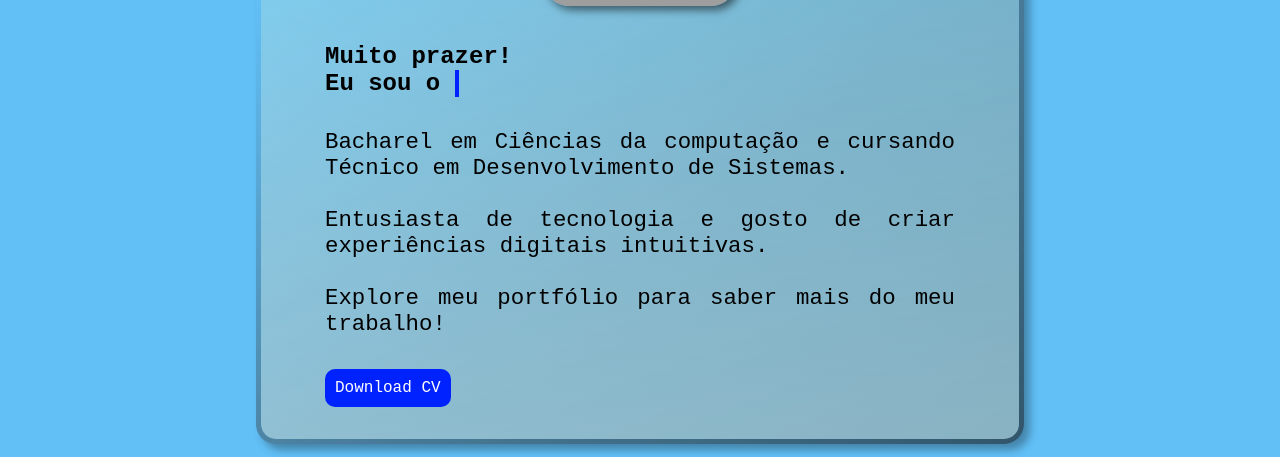
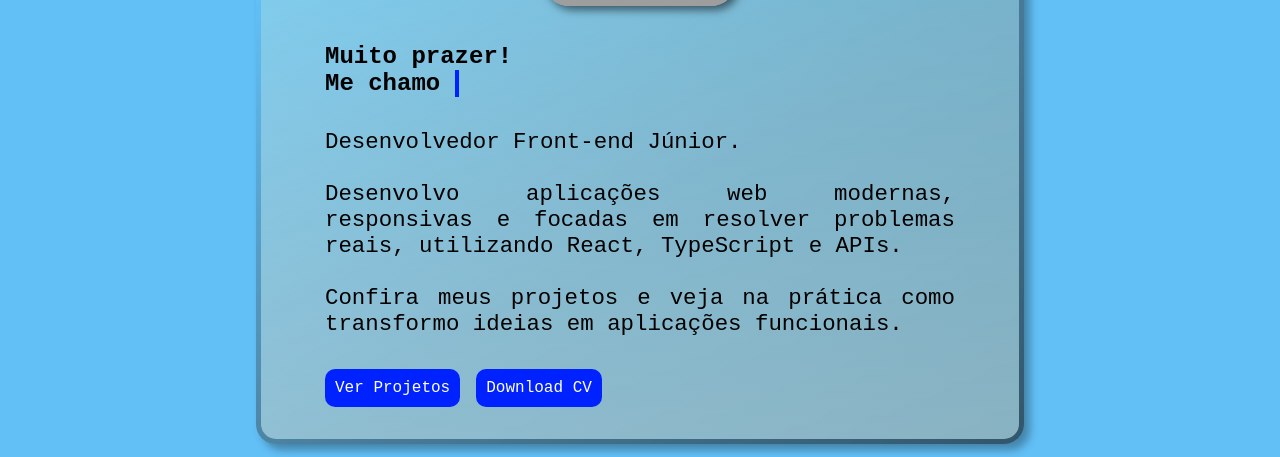
Before and after one commit to Emmanuelf21/meu-portfolio, a React (Vite) app: page / in a window 1280 px wide. Shown: the part 336-793 px from the top of the page. Built offline with nearby package versions, Linux system fonts and the light colour scheme; grey boxes are pictures that could not be loaded.

Commit message:
alteração na home

```diff
--- a/src/pages/Home.jsx
+++ b/src/pages/Home.jsx
@@ -1,6 +1,6 @@
 import React from 'react'
 import Foto from '../assets/images/Emmanuel_Franco_Desenvolvedor_Frontend.jpeg'
-import {Link} from 'react-router-dom';
+import { Link } from 'react-router-dom';
 
 import './home.css'
 
@@ -9,21 +9,24 @@ const Home = () => {
     <div className="container-home">
       <div className="home-sobre">
         <h2>
-          Muito prazer!<br/>
-          <span><p>Eu sou o</p> <p className='texto-azul text2'>Emmanuel Franco!</p></span>
+          Muito prazer!<br />
+          <span><p>Me chamo</p> <p className='texto-azul text2'>Emmanuel Franco!</p></span>
         </h2>
         <p>
-          Bacharel em Ciências da computação e cursando Técnico em Desenvolvimento de Sistemas.
-          <br/>
-          <br/>
-          Entusiasta de tecnologia e gosto de criar experiências digitais intuitivas.
-          <br/>
-          <br/>
-          Explore meu portfólio para saber mais do meu trabalho!
+          Desenvolvedor Front-end Júnior.
+          <br />
+          <br />
+          Desenvolvo aplicações web modernas, responsivas e focadas em resolver problemas reais, utilizando React, TypeScript e APIs.
+          <br />
+          <br />
+          Confira meus projetos e veja na prática como transformo ideias em aplicações funcionais.
         </p>
-        <Link to="https://drive.google.com/file/d/1nwRQsVKfyid7839_TYKPtbTzM9fR7nPB/view?usp=sharing" className='botao' target='_Blank'>
-          Download CV
-        </Link>
+        <nav className='nav-home'>
+          <Link to="projetos?q=3" className='h2-projetos' >Ver Projetos</Link>
+          <Link to="https://drive.google.com/file/d/1nwRQsVKfyid7839_TYKPtbTzM9fR7nPB/view?usp=sharing" className='botao' target='_Blank'>
+            Download CV
+          </Link>
+        </nav>
       </div>
       <div className="container-foto">
         <img src={Foto} alt="" />
--- a/src/pages/home.css
+++ b/src/pages/home.css
@@ -57,7 +57,10 @@
     color: #0022FF;
 }
 
-
+.nav-home{
+    display: flex;
+    gap: 1rem;
+}
 
   @keyframes typeAndDelete2 {
     0%,
```
